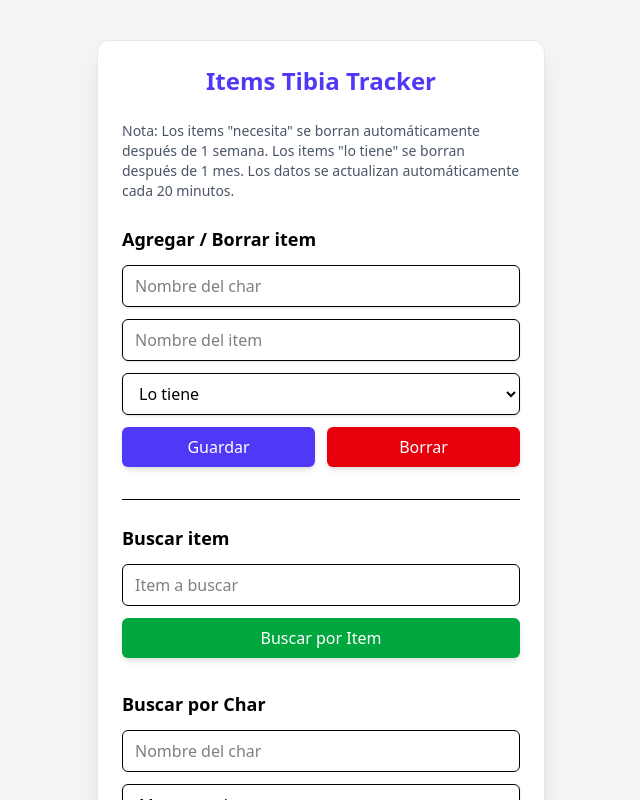
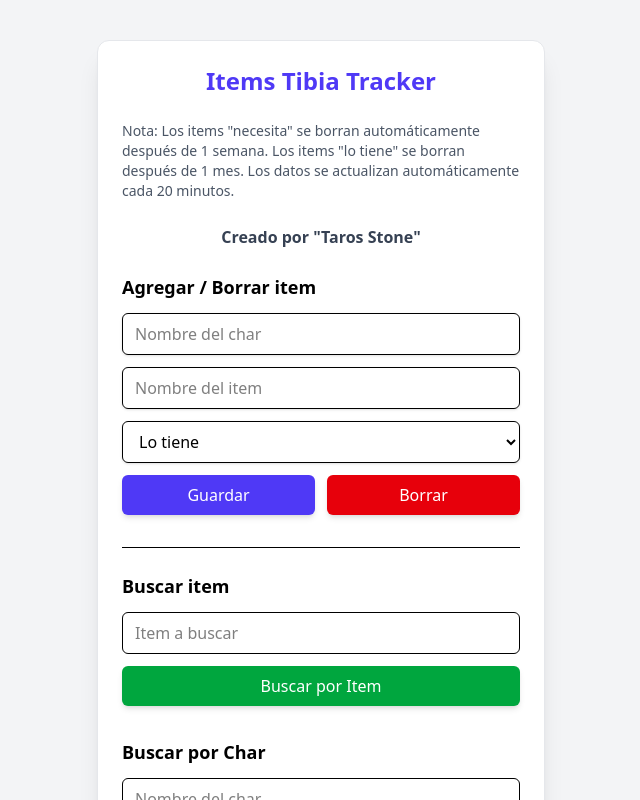
Before and after one commit to Gera-Desarrollador-web/TibiaItemTracker, a React (Vite) app: page / in a window 1280 px wide. Shown: the top 800 px of the page, without its empty margins (319-959 px from the left). Built offline with nearby package versions, Linux system fonts and the light colour scheme; no server answers; the database is empty.

Commit message:
Primer commit - Tibia Item Tracker

```diff
--- a/src/App.jsx
+++ b/src/App.jsx
@@ -295,6 +295,10 @@
           semana. Los items "lo tiene" se borran después de 1 mes.
           Los datos se actualizan automáticamente cada 20 minutos.
         </p>
+        <p className="font-bold text-center text-gray-700 mb-6">
+          Creado por "Taros Stone"
+        </p>
+
 
         {/* FORM AGREGAR */}
         <div className="mb-8">
```
